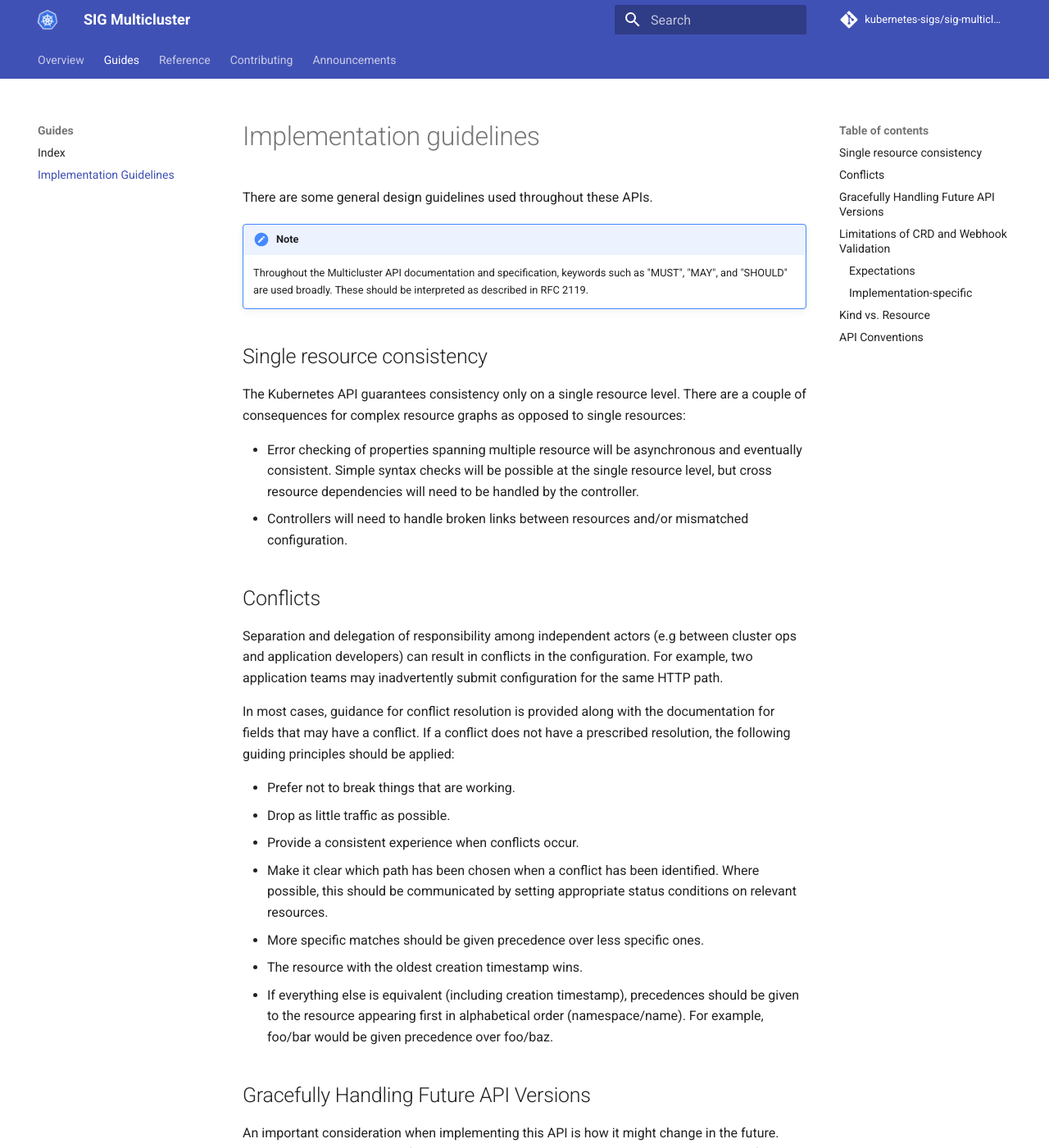
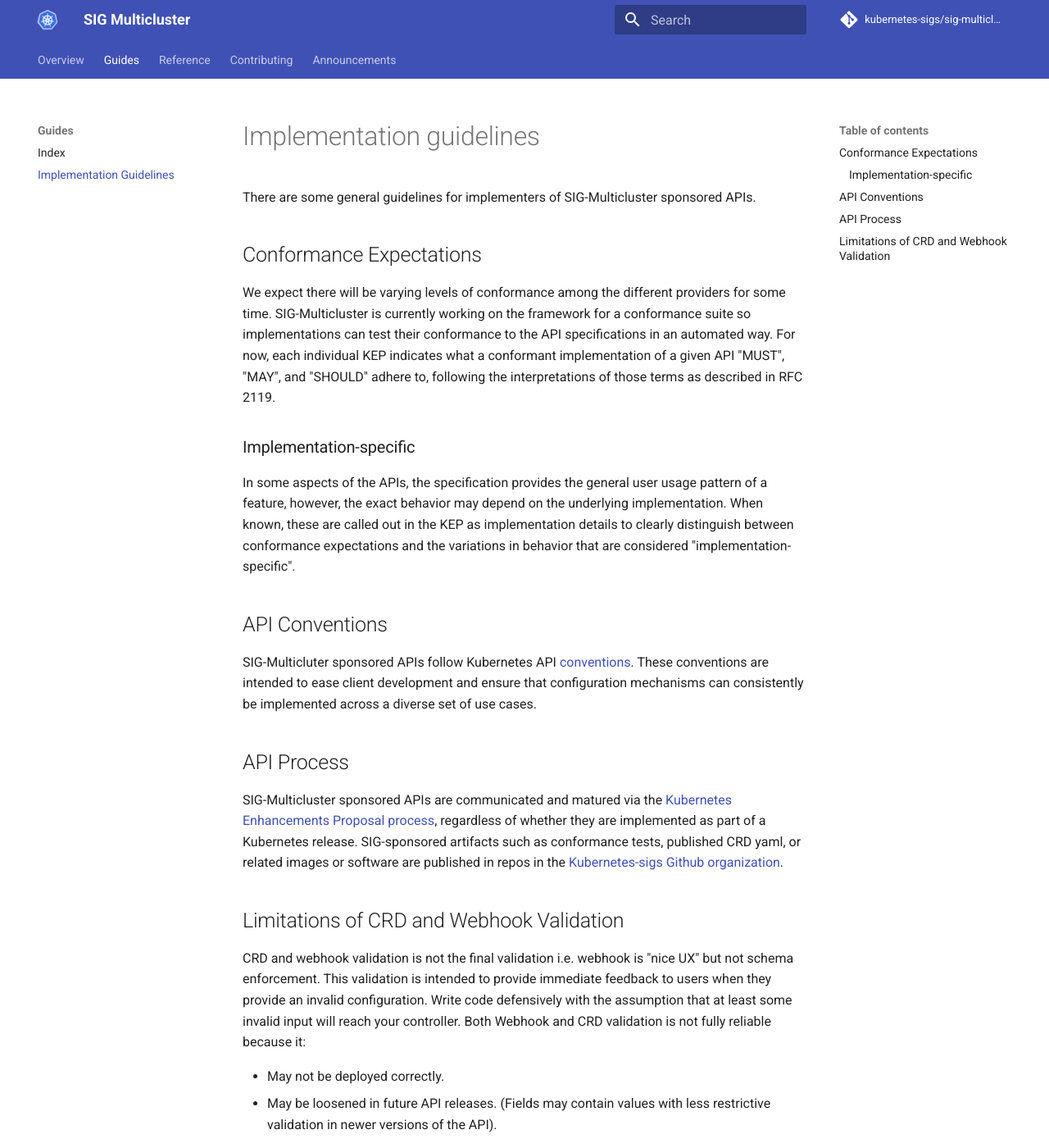
Before and after one commit to kubernetes-sigs/sig-multicluster-site, an MkDocs documentation site: the page built from site-src/guides/guidelines.md, in a window 1280 px wide and 1400 px high. Shown: the whole window at 82% size. Built offline with MkDocs 1.6.1 and Material for MkDocs 9.7.7, drawn with Linux system fonts in a browser that asks for light colours; comment, search, counter and statistics services are not loaded; some of the changed text lies outside the part shown.

Commit message:
update implementation guidelines to SIG MC
Signed-off-by: lauralorenz <lauralorenz@google.com>

```diff
--- a/site-src/guides/guidelines.md
+++ b/site-src/guides/guidelines.md
@@ -1,77 +1,63 @@
 # Implementation guidelines
 
-There are some general design guidelines used throughout these APIs.
+There are some general guidelines for implementers of SIG-Multicluster sponsored
+APIs.
 
-!!! note
-    Throughout the Multicluster API documentation and specification,
-    keywords such as "MUST", "MAY", and "SHOULD" are used
-    broadly. These should be interpreted as described in RFC 2119.
 
-## Single resource consistency
+## Conformance Expectations
 
-The Kubernetes API guarantees consistency only on a single resource level. There
-are a couple of consequences for complex resource graphs as opposed to single
-resources:
+We expect there will be varying levels of conformance among the different
+providers for some time. SIG-Multicluster is currently working on the framework
+for a conformance suite so implementations can test their conformance to the API
+specifications in an automated way. For now, each individual KEP indicates what
+a conformant implementation of a given API  "MUST", "MAY", and "SHOULD" adhere
+to, following the interpretations of those terms as described in RFC 2119.
 
-*   Error checking of properties spanning multiple resource will be asynchronous
-    and eventually consistent. Simple syntax checks will be possible at the
-    single resource level, but cross resource dependencies will need to be
-    handled by the controller.
-*   Controllers will need to handle broken links between resources and/or
-    mismatched configuration.
 
-## Conflicts
+### Implementation-specific
 
-Separation and delegation of responsibility among independent actors (e.g
-between cluster ops and application developers) can result in conflicts in the
-configuration. For example, two application teams may inadvertently submit
-configuration for the same HTTP path.
+In some aspects of the APIs, the specification provides the general user usage
+pattern of a feature, however, the exact behavior may depend on the underlying
+implementation. When known, these are called out in the KEP as implementation
+details to clearly distinguish between conformance expectations and the
+variations in behavior that are considered "implementation-specific".
 
-In most cases, guidance for conflict resolution is provided along with the
-documentation for fields that may have a conflict. If a conflict does not have a
-prescribed resolution, the following guiding principles should be applied:
 
-* Prefer not to break things that are working.
-* Drop as little traffic as possible.
-* Provide a consistent experience when conflicts occur.
-* Make it clear which path has been chosen when a conflict has been identified.
-  Where possible, this should be communicated by setting appropriate status
-  conditions on relevant resources.
-* More specific matches should be given precedence over less specific ones.
-* The resource with the oldest creation timestamp wins.
-* If everything else is equivalent (including creation timestamp), precedences
-  should be given to the resource appearing first in alphabetical order
-  (namespace/name). For example, foo/bar would be given precedence over foo/baz.
+## API Conventions
 
-## Gracefully Handling Future API Versions
+SIG-Multicluter sponsored APIs follow Kubernetes API [conventions]. These
+conventions are intended to ease client development and ensure that
+configuration mechanisms can consistently be implemented across a diverse set of
+use cases.
 
-An important consideration when implementing this API is how it might change in
-the future. Similar to the Ingress API before it, this API is designed to be
-implemented by a variety of different products within the same cluster. That
-means that the API version your implementation was developed with may be
-different than the API version it is used with. At a minimum, the following
-requirements must be met to ensure future versions of the API do not break your
-implementation:
+[conventions]:(https://github.com/kubernetes/community/blob/master/contributors/devel/sig-architecture/api-conventions.md)
 
-* Handle fields with loosened validation without crashing
-* Handle fields that have transitioned from required to optional without
-  crashing
+
+## API Process
+
+SIG-Multicluster sponsored APIs are communicated and matured via the [Kubernetes
+Enhancements Proposal process][KEPs], regardless of whether they are implemented as
+part of a Kubernetes release. SIG-sponsored artifacts such as conformance tests,
+published CRD yaml, or related images or software are published in repos in the
+[Kubernetes-sigs Github organization][kubernetes-sigs].
+
+[KEPs]: (https://github.com/kubernetes/enhancements/tree/master/keps/sig-multicluster)
+[kubernetes-sigs]: (https://github.com/kubernetes-sigs/)
 
 ## Limitations of CRD and Webhook Validation
 
 CRD and webhook validation is not the final validation i.e. webhook is "nice UX"
 but not schema enforcement. This validation is intended to provide immediate
 feedback to users when they provide an invalid configuration. Write code
-defensively with the assumption that at least some invalid input (Multicluster/About/Work API
-resources) will reach your controller. Both Webhook and CRD validation is not
-fully reliable because it:
+defensively with the assumption that at least some invalid input will reach your
+controller. Both Webhook and CRD validation is not fully reliable because it:
 
 * May not be deployed correctly.
 * May be loosened in future API releases. (Fields may contain values with less
   restrictive validation in newer versions of the API).
 
-*Note: These limitations are not unique to Multicluster API and apply more broadly to
-any Kubernetes CRDs and webhooks.*
+*Note: These limitations are not unique to SIG-Multicluster sponsored APIs and
+apply more broadly to any Kubernetes CRDs and webhooks.*
 
 Implementers should ensure that, even if unexpected values are encountered in
 the API, their implementations are still as secure as possible and handle this
@@ -79,42 +65,3 @@ input gracefully. The most common response would be to reject the configuration
 as malformed and signal the user via a condition in the status block. To avoid
 duplicating work, Multicluster API maintainers are considering adding a shared
 validation package that implementations can use for this purpose.
-
-### Expectations
-
-We expect there will be varying levels of conformance among the
-different providers in the early days of this API. Users can use the
-results of the conformance tests to understand areas where there may
-be differences in behavior from the spec.
-
-### Implementation-specific
-
-In some aspects of the APIs, we give the user an ability to specify usage of the
-feature, however, the exact behavior may depend on the underlying
-implementation. For example, regular expression matching is present in all
-implementations but specifying an exact behavior is impossible due to
-subtle differences between the underlying libraries used (e.g. PCRE, ECMA,
-Re2). It is still useful for our users to spec out the feature as much as
-possible, but we acknowledge that the behavior for some subset of the API may
-still vary (and that's ok).
-
-These cases will be specified as defining delimited parts of the API
-"implementation-specific".
-
-
-## Kind vs. Resource
-
-Similar to other Kubernetes APIs, Multicluster, Work and About APIs use "Kind" instead of "Resource"
-in object references throughout the API. This pattern should be familiar to
-most Kubernetes users.
-
-Per the [Kubernetes API conventions][1], this means that all implementations of
-this API should have a predefined mapping between kinds and resources. Relying
-on dynamic resource mapping is not safe.
-
-## API Conventions
-
-The Multicluster, About and Work APIs follow Kubernetes API [conventions][1]. These conventions
-are intended to ease client development and ensure that configuration
-mechanisms can consistently be implemented across a diverse set of use
-cases.
```
